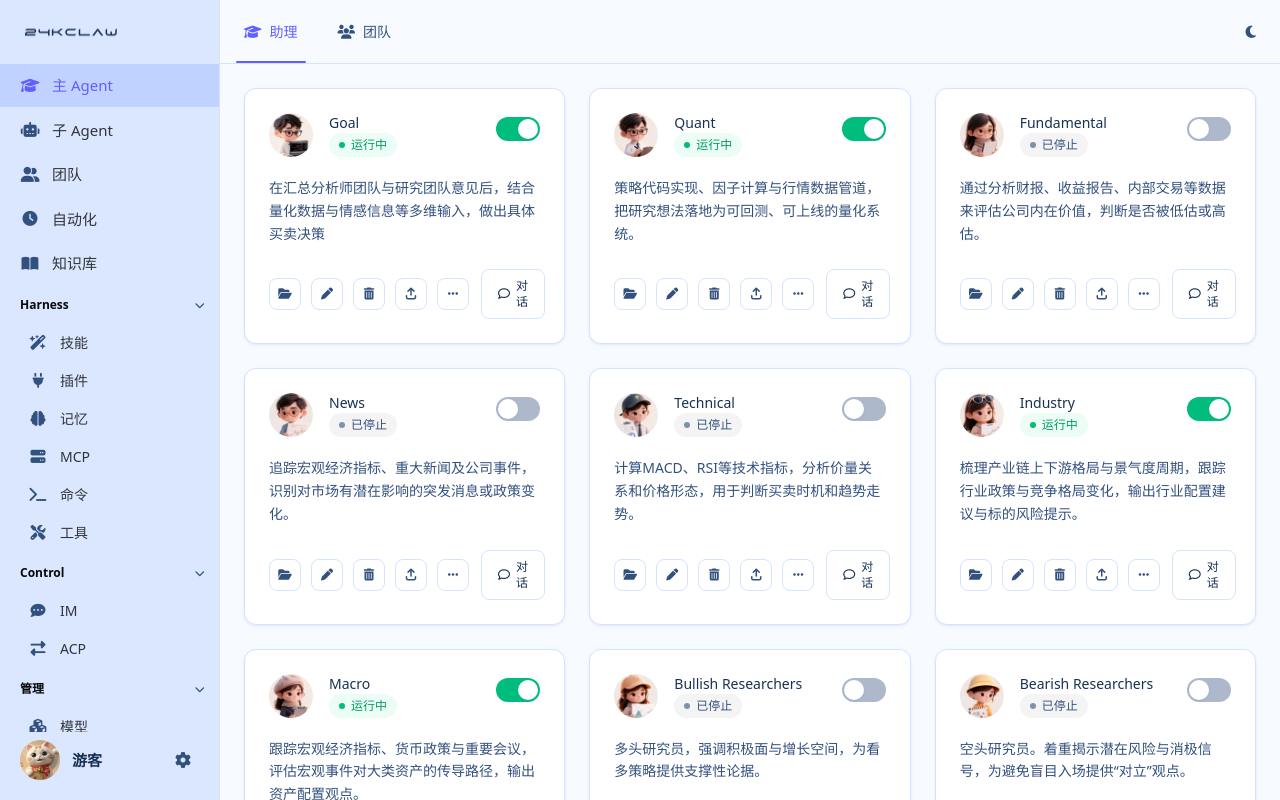
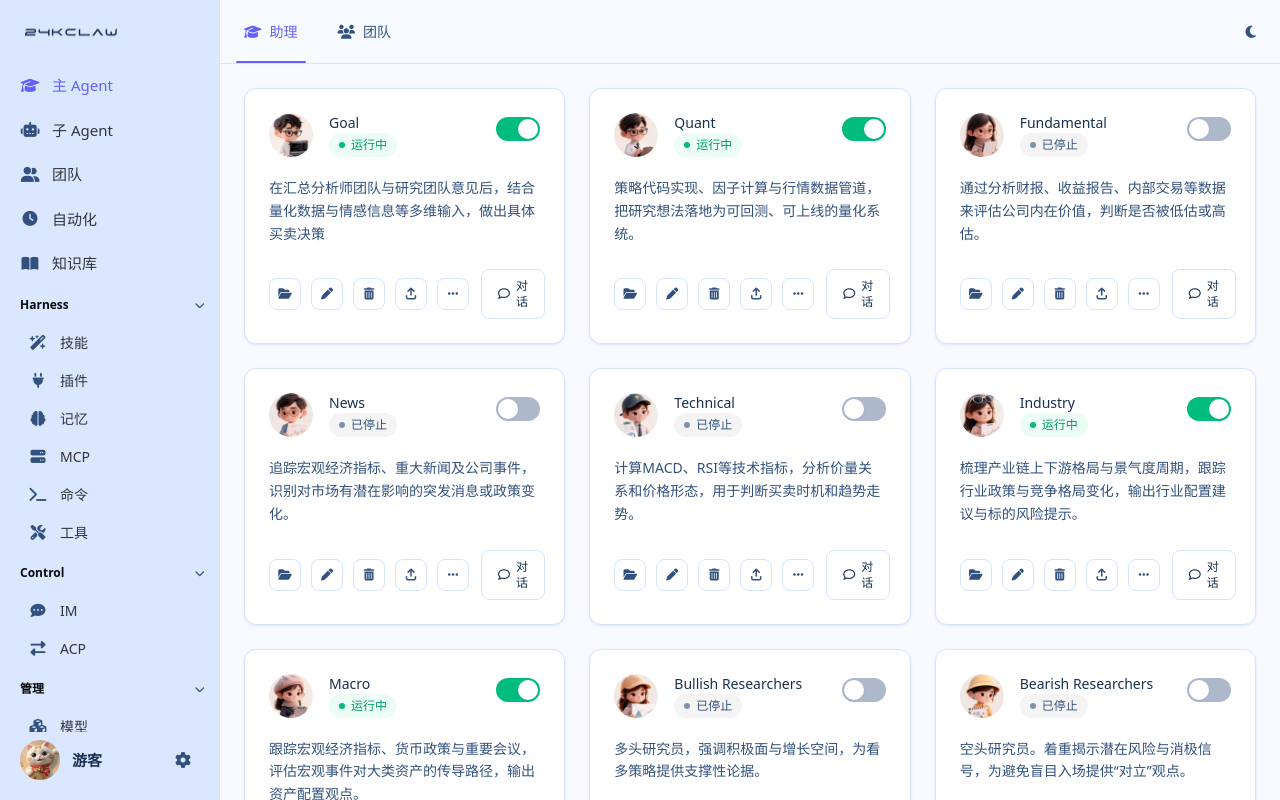
Before and after one commit to 24krmb/24K-Claw-Web, a React (Vite) app: page /agents/mine in a window 1280 px wide. Shown: the top 800 px of the page. Built offline with nearby package versions, Linux system fonts and the light colour scheme.

Commit message:
style: 菜单选中态取消背景色，仅保留字重与品牌色标识

```diff
--- a/src/components/MenuItemRow.tsx
+++ b/src/components/MenuItemRow.tsx
@@ -39,7 +39,7 @@ export default function MenuItemRow({ item, isChild = false }: MenuItemRowProps)
     'transition-colors duration-150 outline-none',
     isChild ? 'py-2 pl-7 pr-5 text-sm' : hasChildren ? 'py-2.5 pl-5 pr-4 text-xs' : 'py-2.5 pl-5 pr-4 text-[15px]',
     selected
-      ? 'bg-sidebar-accent font-medium text-sidebar-primary'
+      ? 'font-medium text-sidebar-primary'
       : hasChildren
         ? 'bg-transparent text-sidebar-foreground hover:bg-sidebar-accent hover:text-sidebar-accent-foreground'
         : 'bg-transparent text-sidebar-foreground/80 hover:bg-sidebar-accent hover:text-sidebar-accent-foreground',
```
